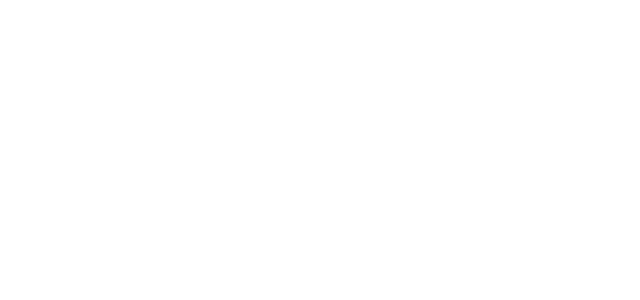
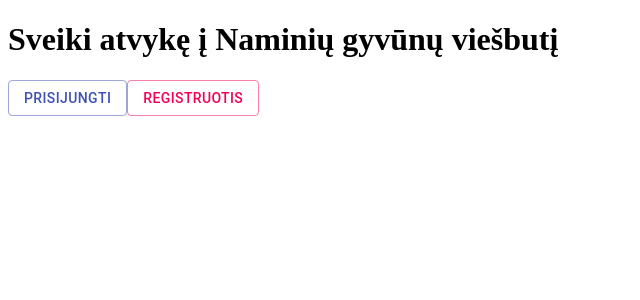
Before and after one commit to KraKeN-47/project, a React (Create React App) app: page / in a window 1280 px wide. Shown: the top 300 px of the page, without its empty margins (0-640 px from the left). Built offline with nearby package versions, Linux system fonts and the light colour scheme.

Commit message:
Added reuired pages, configured the router, added path enums

```diff
--- a/src/App.tsx
+++ b/src/App.tsx
@@ -1,10 +1,10 @@
 import React from 'react';
 
-import R from './router/Router';
+import Router from './router/Router';
 
 function App() {
   return (
-    <R />
+    <Router />
   );
 }
 
--- /dev/null
+++ b/src/pages/LoginPage.tsx
@@ -0,0 +1,9 @@
+import React from 'react'
+
+export default function Login() {
+    return (
+        <div>
+            login page
+        </div>
+    )
+}
--- /dev/null
+++ b/src/pages/OrdersListPage.tsx
@@ -0,0 +1,9 @@
+import React from 'react'
+
+export default function OrdersListPage() {
+    return (
+        <div>
+            order list
+        </div>
+    )
+}
--- /dev/null
+++ b/src/pages/RegisterPage.tsx
@@ -0,0 +1,9 @@
+import React from 'react'
+
+export default function Register() {
+    return (
+        <div>
+            register page
+        </div>
+    )
+}
--- /dev/null
+++ b/src/pages/index.tsx
@@ -0,0 +1,4 @@
+export { default as LandingPage } from './LandingPage'
+export { default as LoginPage } from './LoginPage'
+export { default as RegisterPage } from './RegisterPage'
+export { default as OrdersListPage } from './OrdersListPage'
--- a/src/pages/landingPage.tsx
+++ b/src/pages/landingPage.tsx
@@ -1,8 +1,23 @@
 import React from 'react';
+import { Button } from '@material-ui/core';
+import { useHistory } from "react-router-dom";
+
+import { paths } from '../router/paths';
 
 const LandingPage = () => {
+    const history = useHistory()
+    const handleLogin = () => {
+        history.push(paths.login)
+    }
+    const handleRegister = () => {
+        history.push(paths.register)
+    }
     return (
-        <div>Test</div>
+        <div>
+            <h1>Sveiki atvykę į Naminių gyvūnų viešbutį</h1>
+            <Button variant="outlined" color="primary" onClick={handleLogin}>Prisijungti</Button>
+            <Button variant="outlined" color="secondary" onClick={handleRegister}>Registruotis</Button>
+        </div>
     )
 }
 
--- a/src/router/Router.tsx
+++ b/src/router/Router.tsx
@@ -1,32 +1,39 @@
 import React from 'react';
-import { BrowserRouter, Switch, Route, useLocation } from 'react-router-dom';
+import { BrowserRouter, Switch, Route } from 'react-router-dom';
 
-import LandingPage from "../pages/landingPage";
+import {LandingPage,LoginPage,RegisterPage} from "../pages";
 
-// eslint-disable-next-line import/no-anonymous-default-export
-const R = () => (
+import {paths} from './paths';
+const Router = () => {
+    console.log("switched")
+    return (
     <BrowserRouter >
         <div>
             <Switch>
-                {routes.map(route => (
-                    <Route {...route}/>
+                {routes.map((route,index) => (
+                    <Route key={index} exact {...route} />
                 ))}
             </Switch>
         </div>
     </BrowserRouter>)
-
+}
 export const routes = [
     {
-        path: '/home',
+        path: paths.home,
         component: LandingPage,
         protected: false
     },
     {
-        path: '/test',
-        component: LandingPage,
+        path: paths.login,
+        component: LoginPage,
+        protected: false
+    },
+    {
+        path: paths.register,
+        component: RegisterPage,
         protected: false
     }
 
 ]
 
-export default R
+export default Router
--- /dev/null
+++ b/src/router/paths.ts
@@ -0,0 +1,7 @@
+export enum paths {
+    home = "/",
+    register = "/register",
+    login = "/login",
+    confirmOrder = "/confirm-order",
+    freeTimes = "/place-order"
+}
```
